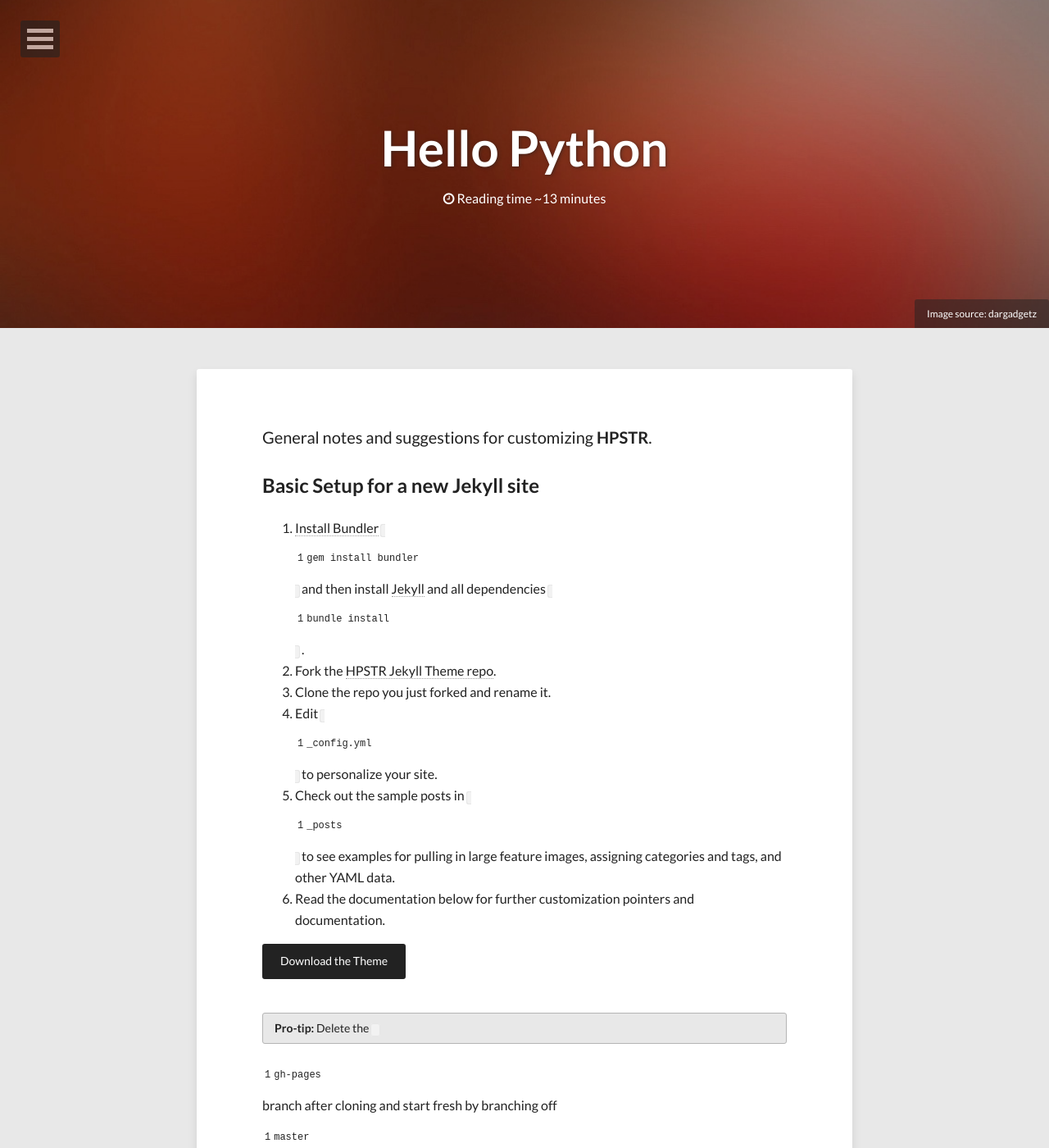
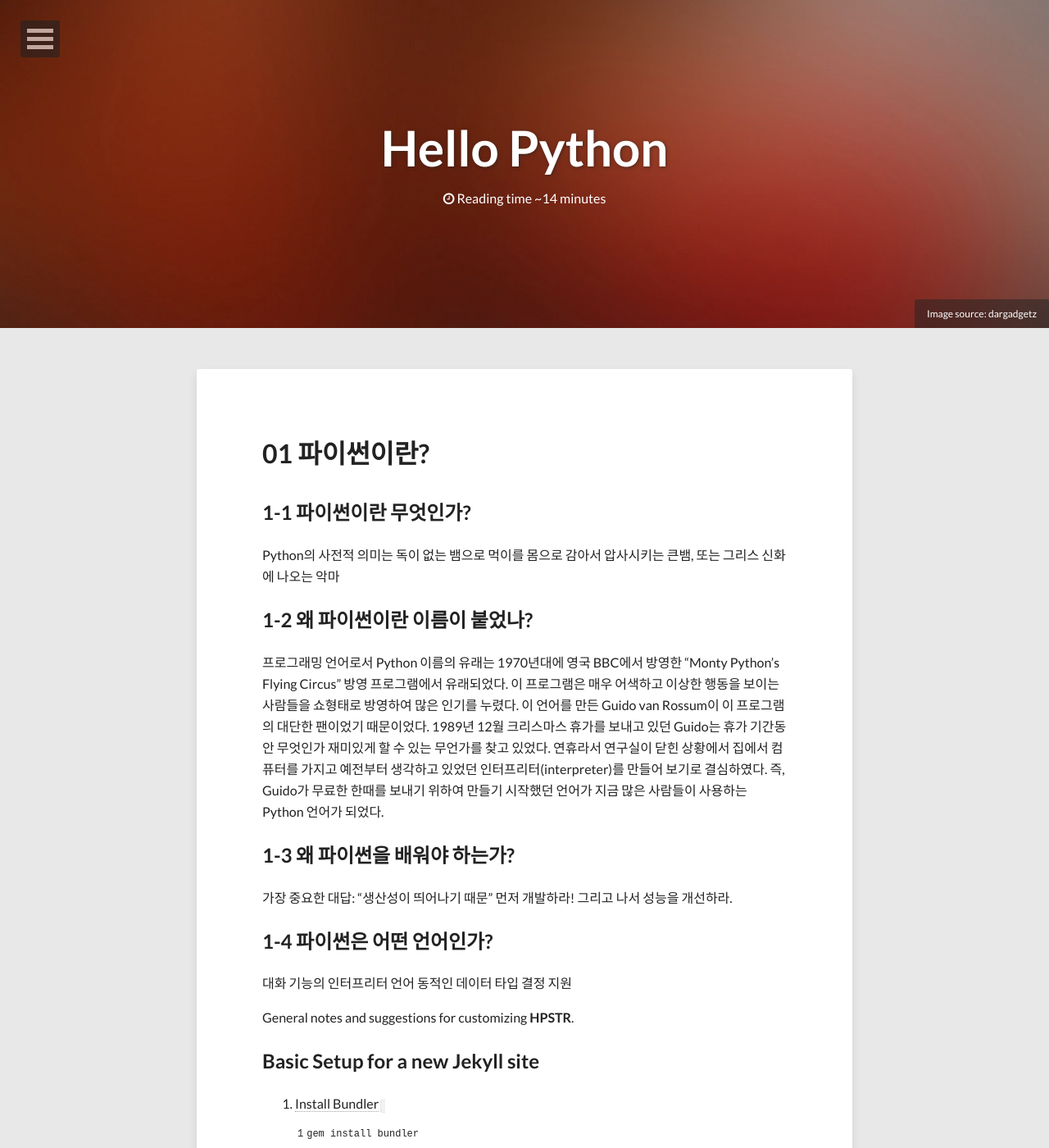
Before and after one commit to geoncheollee/geonblog, a Jekyll site: the page built from theme-setup.md, in a window 1280 px wide and 1400 px high. Shown: the whole window at 82% size. Built offline with Jekyll 4.4.1, drawn with Linux system fonts in a browser that asks for light colours; nearby versions of some CDN libraries.

Commit message:
Update theme-setup.md

```diff
--- a/theme-setup.md
+++ b/theme-setup.md
@@ -2,7 +2,7 @@
 layout: page
 permalink: /theme-setup/
 title: Hello Python
-description: "Instructions on how to install and customize the modern Jekyll theme HPSTR."
+description: "파이썬 정의 및 기본 문법 소개"
 tags: [Jekyll, theme, install, setup]
 image:
   feature: abstract-11.jpg
@@ -10,6 +10,21 @@ image:
   creditlink: http://www.dargadgetz.com/ios-7-abstract-wallpaper-pack-for-iphone-5-and-ipod-touch-retina/
 share: true
 ---
+#01 파이썬이란?
+##1-1 파이썬이란 무엇인가?
+Python의 사전적 의미는 독이 없는 뱀으로 먹이를 몸으로 감아서 압사시키는 큰뱀, 또는 그리스 신화에 나오는 악마
+##1-2 왜 파이썬이란 이름이 붙었나?
+프로그래밍 언어로서 Python 이름의 유래는 1970년대에 영국 BBC에서 방영한 "Monty Python's Flying Circus" 방영 프로그램에서 유래되었다. 이 프로그램은 매우 어색하고 이상한 행동을 보이는 사람들을 쇼형태로 방영하여 많은 인기를 누렸다.
+이 언어를 만든 Guido van Rossum이 이 프로그램의 대단한 팬이었기 때문이었다.
+1989년 12월 크리스마스 휴가를 보내고 있던 Guido는 휴가 기간동안 무엇인가 재미있게 할 수 있는 무언가를 찾고 있었다.
+연휴라서 연구실이 닫힌 상황에서 집에서 컴퓨터를 가지고 예전부터 생각하고 있었던 인터프리터(interpreter)를 만들어 보기로 결심하였다.
+즉, Guido가 무료한 한때를 보내기 위하여 만들기 시작했던 언어가 지금 많은 사람들이 사용하는 Python 언어가 되었다.
+##1-3 왜 파이썬을 배워야 하는가?
+가장 중요한 대답: "생산성이 띄어나기 때문"
+먼저 개발하라! 그리고 나서 성능을 개선하라.
+##1-4 파이썬은 어떤 언어인가?
+대화 기능의 인터프리터 언어
+동적인 데이터 타입 결정 지원
 
 General notes and suggestions for customizing **HPSTR**.
 
```
